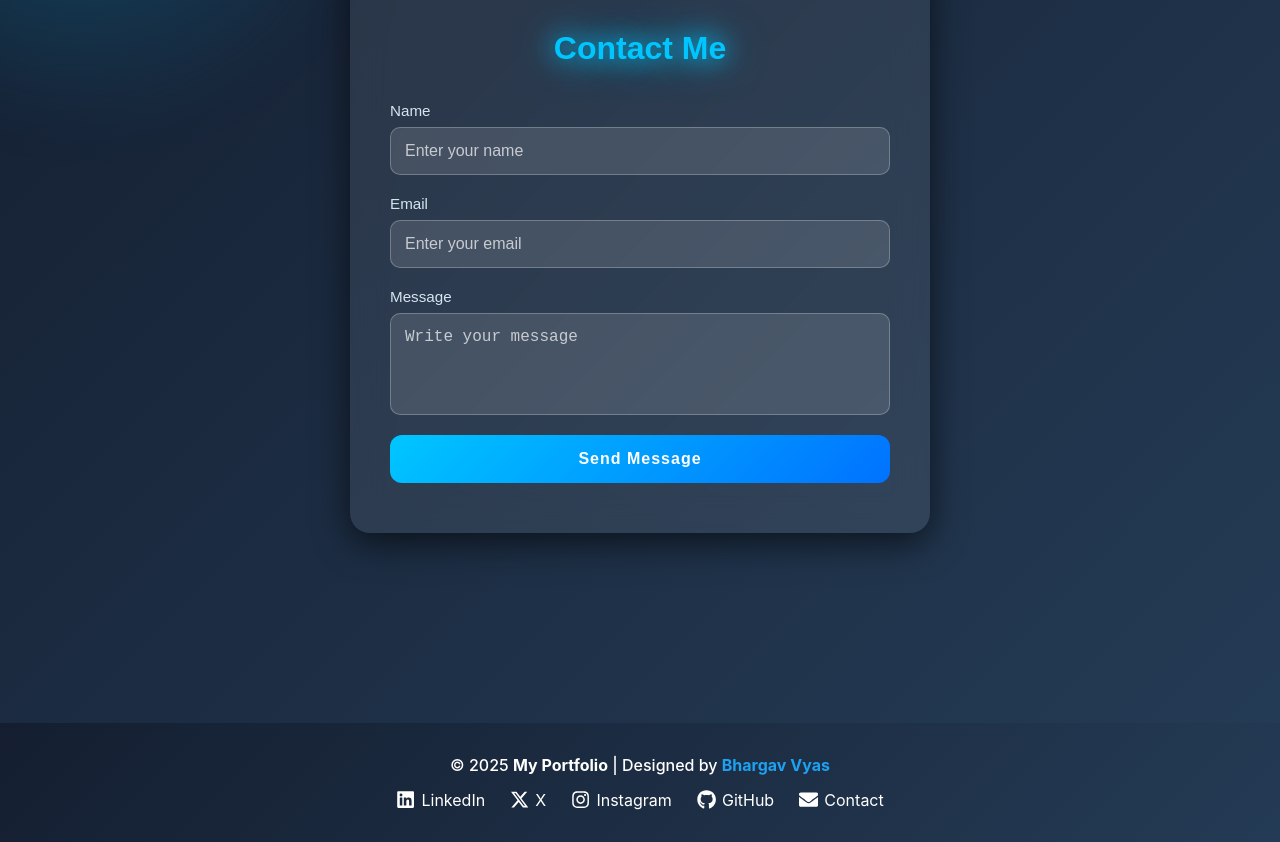
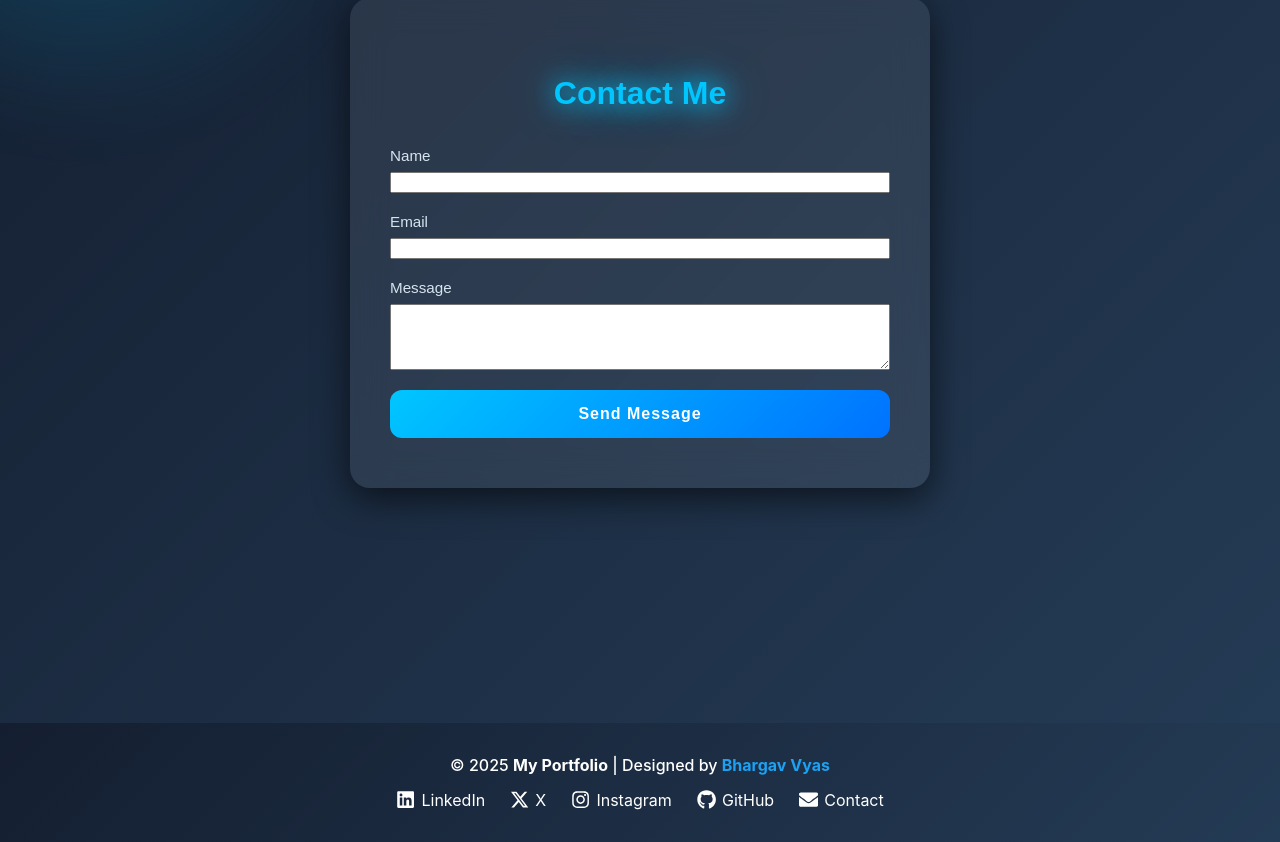
Before and after one commit to bhargav-vyas/Portfulio2025, a React (Create React App) app: page / in a window 1280 px wide. Shown: the part 4697-5539 px from the top of the page. Built offline with nearby package versions, Linux system fonts and the light colour scheme.

Commit message:
this is the change in the   codew

```diff
--- a/package.json
+++ b/package.json
@@ -10,6 +10,7 @@
     "@testing-library/react": "^16.3.0",
     "@testing-library/user-event": "^13.5.0",
     "bootstrap": "^5.3.7",
+    "emailjs-com": "^3.2.0",
     "framer-motion": "^12.23.12",
     "lottie-react": "^2.4.1",
     "react": "^19.1.1",
--- a/src/components/Contact.js
+++ b/src/components/Contact.js
@@ -1,44 +1,67 @@
-import React from "react";
+// ContactForm.js
+import React, { useState } from "react";
+import emailjs from "emailjs-com";
 import "./Contact.css";
 
 const ContactForm = () => {
+  const [formData, setFormData] = useState({ name: "", email: "", message: "" });
+  const [sending, setSending] = useState(false);
+
+  const handleChange = (e) => {
+    setFormData(prev => ({ ...prev, [e.target.name]: e.target.value }));
+  };
+
+  const handleSubmit = async (e) => {
+    e.preventDefault();
+    setSending(true);
+
+    // Replace these with your EmailJS values
+    const SERVICE_ID = "your_service_id";
+    const TEMPLATE_ID = "your_template_id";
+    const USER_ID = "your_user_id_or_public_key";
+
+    // The template parameters must match what you created in EmailJS
+    const templateParams = {
+      user_name: formData.name,
+      user_email: formData.email,
+      message: formData.message,
+    };
+
+    try {
+      const result = await emailjs.send(SERVICE_ID, TEMPLATE_ID, templateParams, USER_ID);
+      console.log("EmailJS response:", result);
+      alert("Message sent! Check your email.");
+      setFormData({ name: "", email: "", message: "" });
+    } catch (error) {
+      console.error("EmailJS error:", error);
+      alert("Failed to send message. Try again later.");
+    } finally {
+      setSending(false);
+    }
+  };
+
   return (
     <section id="contact">
       <div className="contact-card">
         <h2 className="text-glow">Contact Me</h2>
-        <form>
+        <form onSubmit={handleSubmit}>
           <div className="form-group">
             <label htmlFor="name">Name</label>
-            <input
-              type="text"
-              id="name"
-              className="form-control"
-              placeholder="Enter your name"
-            />
+            <input name="name" id="name" value={formData.name} onChange={handleChange} required />
           </div>
 
           <div className="form-group">
             <label htmlFor="email">Email</label>
-            <input
-              type="email"
-              id="email"
-              className="form-control"
-              placeholder="Enter your email"
-            />
+            <input name="email" id="email" type="email" value={formData.email} onChange={handleChange} required />
           </div>
 
           <div className="form-group">
             <label htmlFor="message">Message</label>
-            <textarea
-              id="message"
-              rows="4"
-              className="form-control"
-              placeholder="Write your message"
-            ></textarea>
+            <textarea name="message" id="message" rows="4" value={formData.message} onChange={handleChange} required />
           </div>
 
-          <button type="submit" className="glow-btn">
-            Send Message
+          <button type="submit" className="glow-btn" disabled={sending}>
+            {sending ? "Sending..." : "Send Message"}
           </button>
         </form>
       </div>
```
Also changed, not shown: 1 other file (tests, documents, lock files or other folders).
